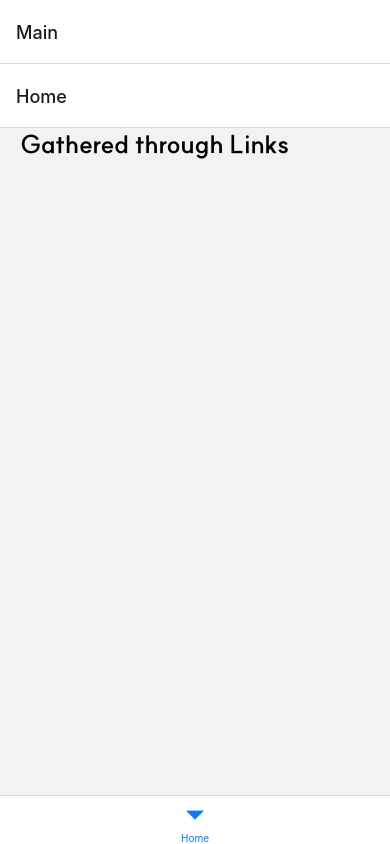
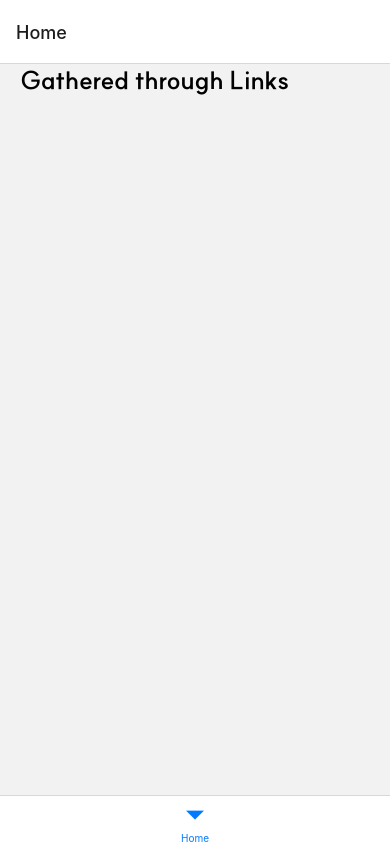
Before and after one commit to zzub-zzub-bak-sa/old-frontend, a React Native app: screen / in a window 390 px wide. Built offline with nearby package versions, Linux system fonts and the light colour scheme; what @gorhom/bottom-sheet would draw is missing.

Commit message:
review update

```diff
--- a/src/assets/icons/IcBack.jsx
+++ b/src/assets/icons/IcBack.jsx
@@ -1,7 +1,7 @@
 import React from 'react';
 import Svg, { Path } from 'react-native-svg';
 
-const IcClear = ({ size, color }) => {
+const IcBack = ({ size, color }) => {
   return (
     <Svg xmlns="http://www.w3.org/2000/svg" width={size} height={size} viewBox="0 0 24 24">
       <Path
@@ -12,4 +12,4 @@ const IcClear = ({ size, color }) => {
   );
 };
 
-export default IcClear;
+export default IcBack;
--- a/src/navigations/StackNavigation.js
+++ b/src/navigations/StackNavigation.js
@@ -6,7 +6,7 @@ const Stack = createNativeStackNavigator();
 
 const StackNavigation = () => {
   return (
-    <Stack.Navigator>
+    <Stack.Navigator screenOptions={{ headerShown: false }}>
       <Stack.Screen name="Main" component={BottomTabNavigation} />
       {/* 다른 screen을 추가 */}
     </Stack.Navigator>
```
Also changed, not shown: src/components/base/modal/CommonBottomSheet.jsx (+4 -6 lines).
